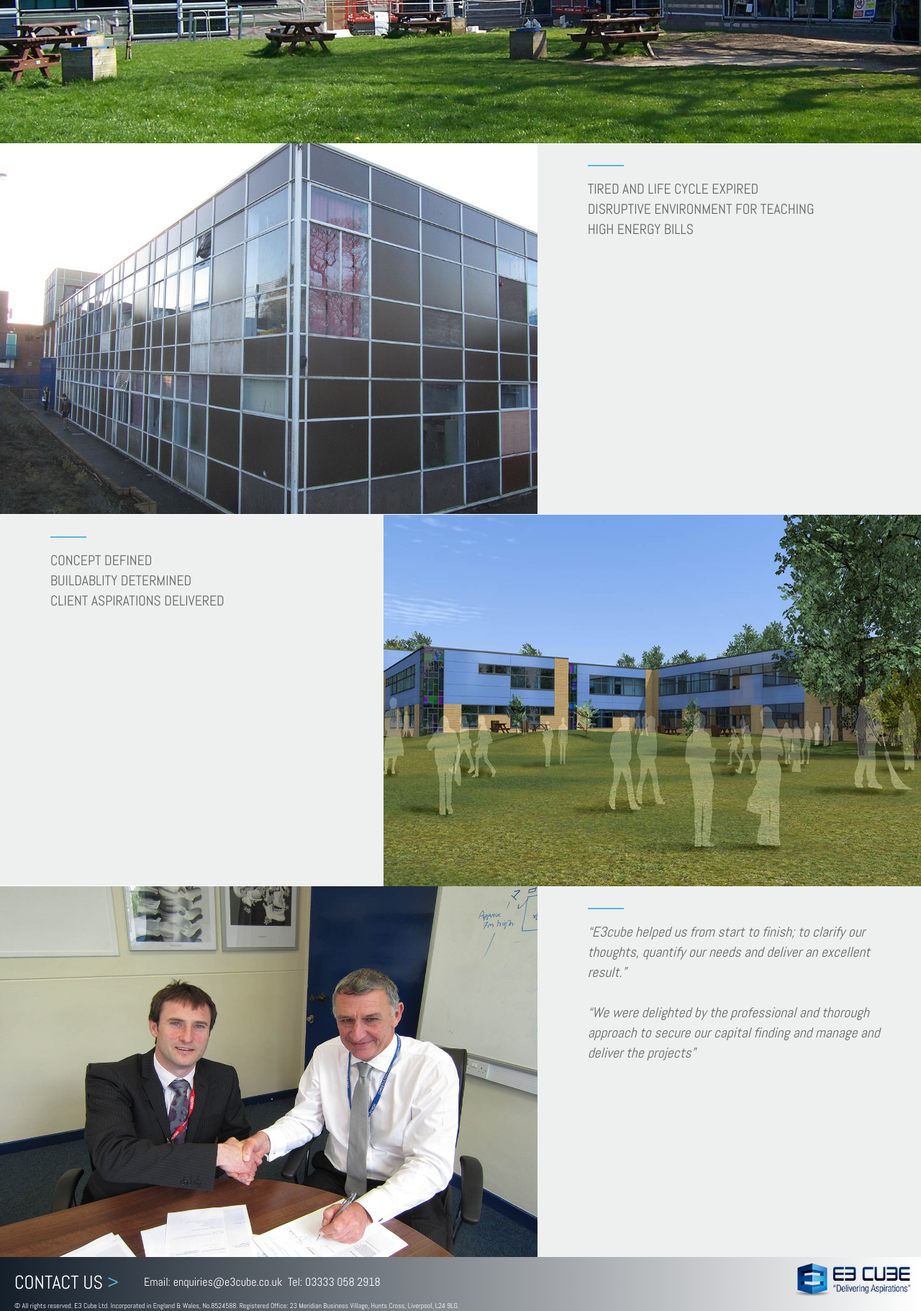
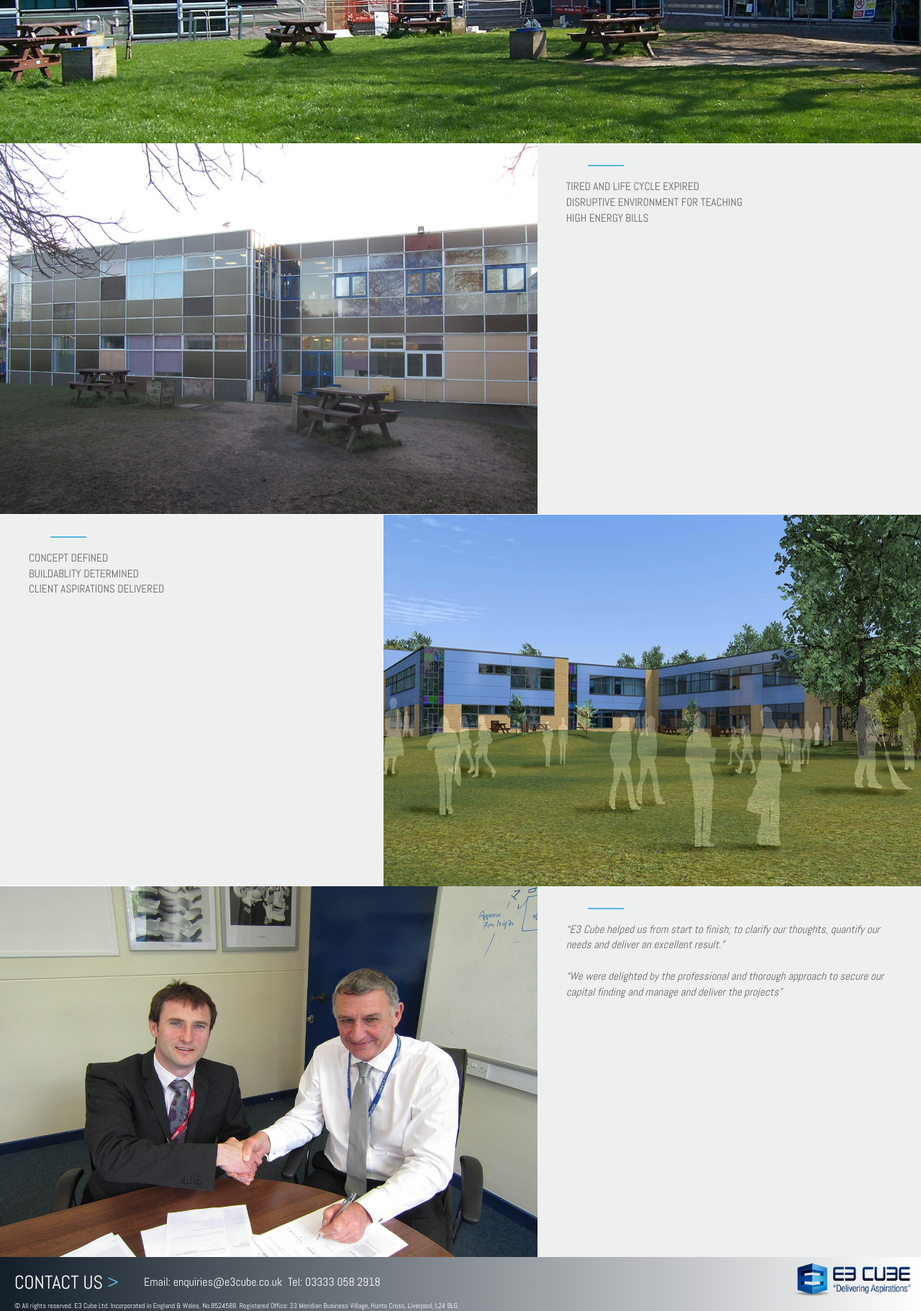
Before and after one commit to sorinalin91/e3cube, a PHP site: page /case-study-b.php in a window 1280 px wide. Shown: the part 301-2122 px from the top of the page at 72% size. Run offline with PHP 8.4, Linux system fonts and the light colour scheme; some libraries are stand-ins or nearby versions.

Commit message:
Fix nr. 21

```diff
--- a/case-study-b.php
+++ b/case-study-b.php
@@ -21,11 +21,11 @@
       <div class="nav-bg-filter filter-hover"></div>
       <div class="dummy dummy-special" style="padding-top: 96.7%"></div>
         <div class="grid-container">
-          <div class="text-padding filter-hover-text case-study-padding-mobile">
+          <div class="text-padding filter-hover-text case-study-padding-mobile case-study-94-font-size">
             <span class="blue-border hidden-mobile-p "></span>
-            <p class="padding-50-0-0-50 special-p">TIRED AND LIFE CYCLE EXPIRED</p>
-            <p class="padding-left-50 special-p">DISRUPTIVE ENVIRONMENT FOR TEACHING</p>
-            <p class="padding-left-50 special-p">HIGH ENERGY BILLS</p>
+            <p class="padding-50-0-0-50 ">TIRED AND LIFE CYCLE EXPIRED</p>
+            <p class="padding-left-50 ">DISRUPTIVE ENVIRONMENT FOR TEACHING</p>
+            <p class="padding-left-50 ">HIGH ENERGY BILLS</p>
           </div>
         </div>
     </div>
@@ -33,11 +33,11 @@
       <div class="nav-bg-filter filter-hover"></div>
       <div class="dummy dummy-special" style="padding-top: 96.7%"></div>
         <div class="grid-container">
-          <div class="text-padding filter-hover-text case-study-padding-mobile">
+          <div class="text-padding filter-hover-text case-study-padding-mobile case-study-94-font-size">
             <span class="blue-border hidden-mobile-p"></span>
-            <p class="padding-50-0-0-50 special-p">CONCEPT DEFINED</p>
-            <p class="padding-left-50 special-p">BUILDABLITY DETERMINED </p>
-            <p class="padding-left-50 special-p">CLIENT ASPIRATIONS DELIVERED  </p>
+            <p class="padding-50-0-0-50 ">CONCEPT DEFINED</p>
+            <p class="padding-left-50 ">BUILDABLITY DETERMINED </p>
+            <p class="padding-left-50 ">CLIENT ASPIRATIONS DELIVERED  </p>
           </div>
         </div>
     </div>
@@ -59,9 +59,9 @@
       <div class="nav-bg-filter filter-hover"></div>
       <div class="dummy dummy-special" style="padding-top: 96.7%"></div>
         <div class="grid-container">
-          <div class="text-padding filter-hover-text case-study-padding-mobile">
+          <div class="text-padding filter-hover-text case-study-padding-mobile case-study-94-font-size">
             <span class="blue-border hidden-mobile-p"></span>
-            <p class="padding-50-0-0-50 special-p padding-10-5-20-20" style="font-style: italic;">“E3cube helped us from start to finish; to clarify our thoughts, quantify our needs and deliver an excellent result.” <br /> <br />“We were delighted by the professional and thorough approach to secure our capital finding and manage and deliver the projects”
+            <p class="padding-50-0-0-50  padding-10-5-20-20" style="font-style: italic;">“E3 Cube helped us from start to finish; to clarify our thoughts, quantify our needs and deliver an excellent result.” <br /> <br />“We were delighted by the professional and thorough approach to secure our capital finding and manage and deliver the projects”
 </p>
           </div>
         </div>
```
Also changed, not shown: images/ImageB3.jpg.
